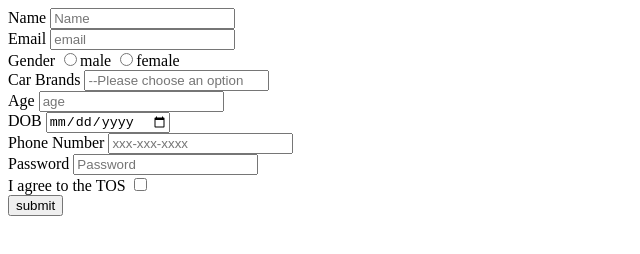
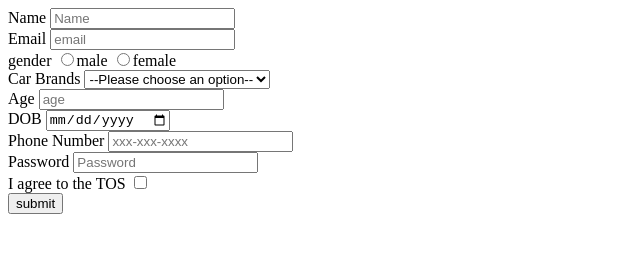
Before and after one commit to acciojob/signup-form-car-Ethiraj05, a website: page main.html in a window 1280 px wide. Shown: the whole page, without its empty margins (0-640 px from the left). Drawn offline with Linux system fonts and the light colour scheme.

Commit message:
created a submission

```diff
--- a/main.html
+++ b/main.html
@@ -21,13 +21,18 @@
             <input type="email" id="email" placeholder="email" required>
         </div>
         <div class="items">
-             <label for="Gender">Gender</label>
-             <input type="radio" name="Gender" id="male">male
-            <input type="radio" name="Gender" id="female">female<br>
+             <label for="gender">gender</label>
+             <input type="radio" name="gender_m" id="male">male
+            <input type="radio" name="gender_f" id="female">female<br>
         </div>
         <div class="items">
              <label for="cars">Car Brands</label>
-            <input type="select" id="cars" placeholder="--Please choose an option" required>
+				<select name="carBrand">
+					<option>--Please choose an option--</option>
+                   <option>BMW</option>
+                   <option>Audi</option>
+                   <option>Mercedes</option>
+</select>
         </div>
         <div class="items">
              <label for="age">Age</label>
```
